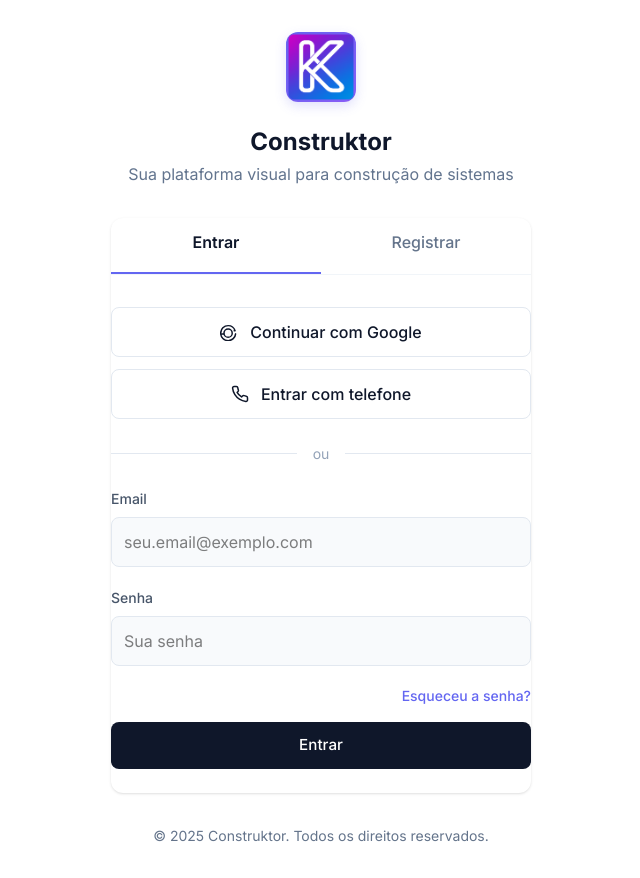
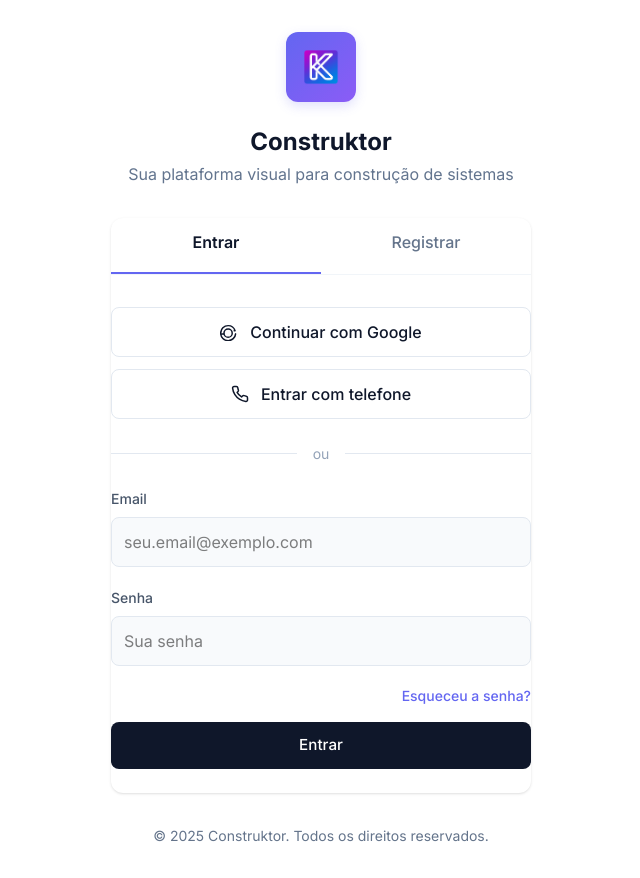
Before and after one commit to oliverlleo/Construktor, a React app: page pages/login.html in a window 1280 px wide. Shown: the whole page, without its empty margins (319-959 px from the left). Built offline with nearby package versions, Linux system fonts and the light colour scheme; no server answers; a script that the page names is missing.

Commit message:
Update login.html

```diff
--- a/pages/login.html
+++ b/pages/login.html
@@ -528,7 +528,7 @@
             <div class="notion-auth-header">
                 <div class="notion-auth-logo">
                     <div class="notion-logo-container">
-                        <img src="../imagem/logo.png" alt="Construktor Logo" class="w-full h-full object-contain">
+                        <img src="../imagem/logo.png" alt="Construktor Logo" class="w-9 h-9">
                     </div>
                 </div>
                 <h1 class="text-2xl font-bold text-slate-900 mb-1">Construktor</h1>
```
